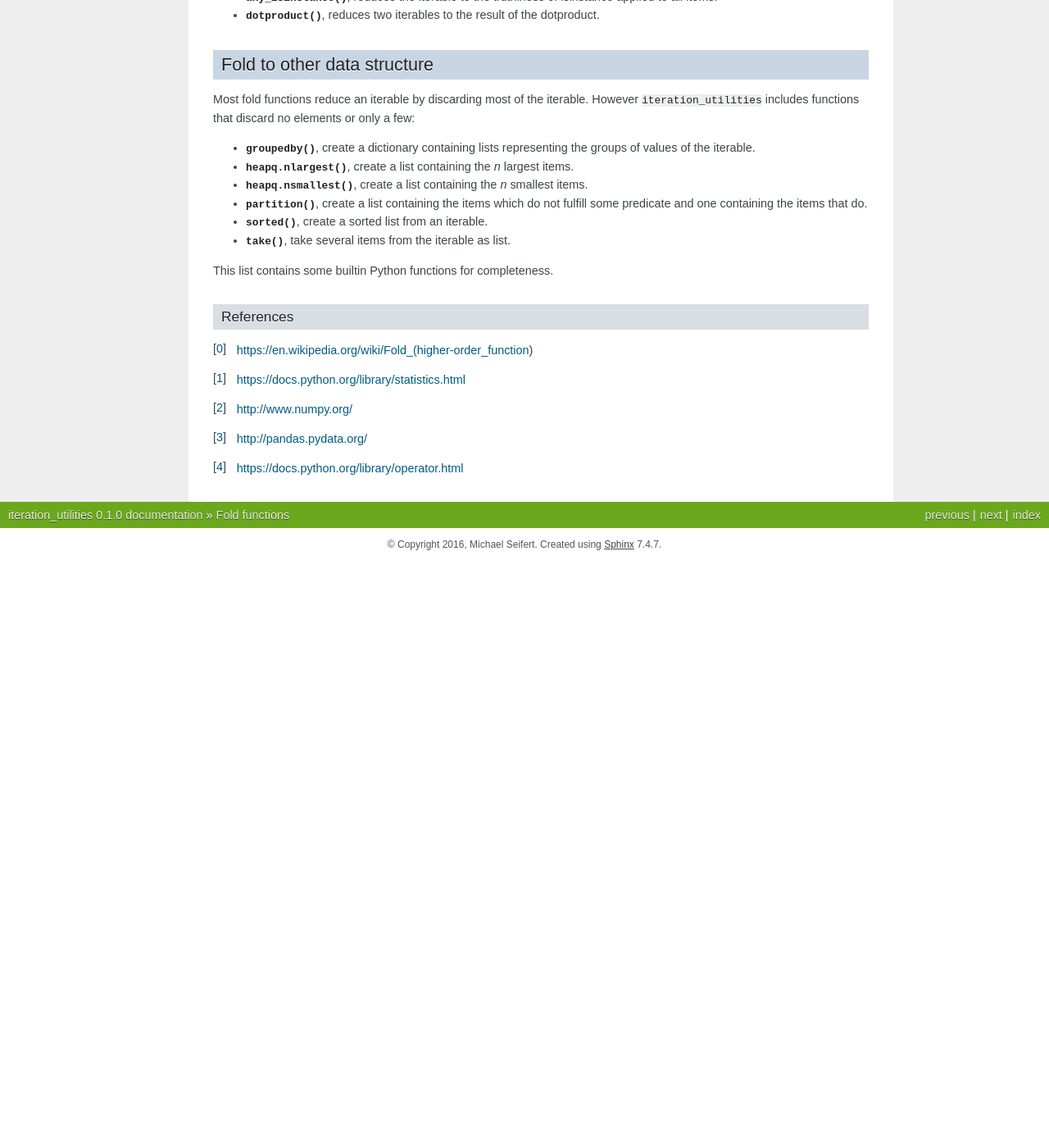
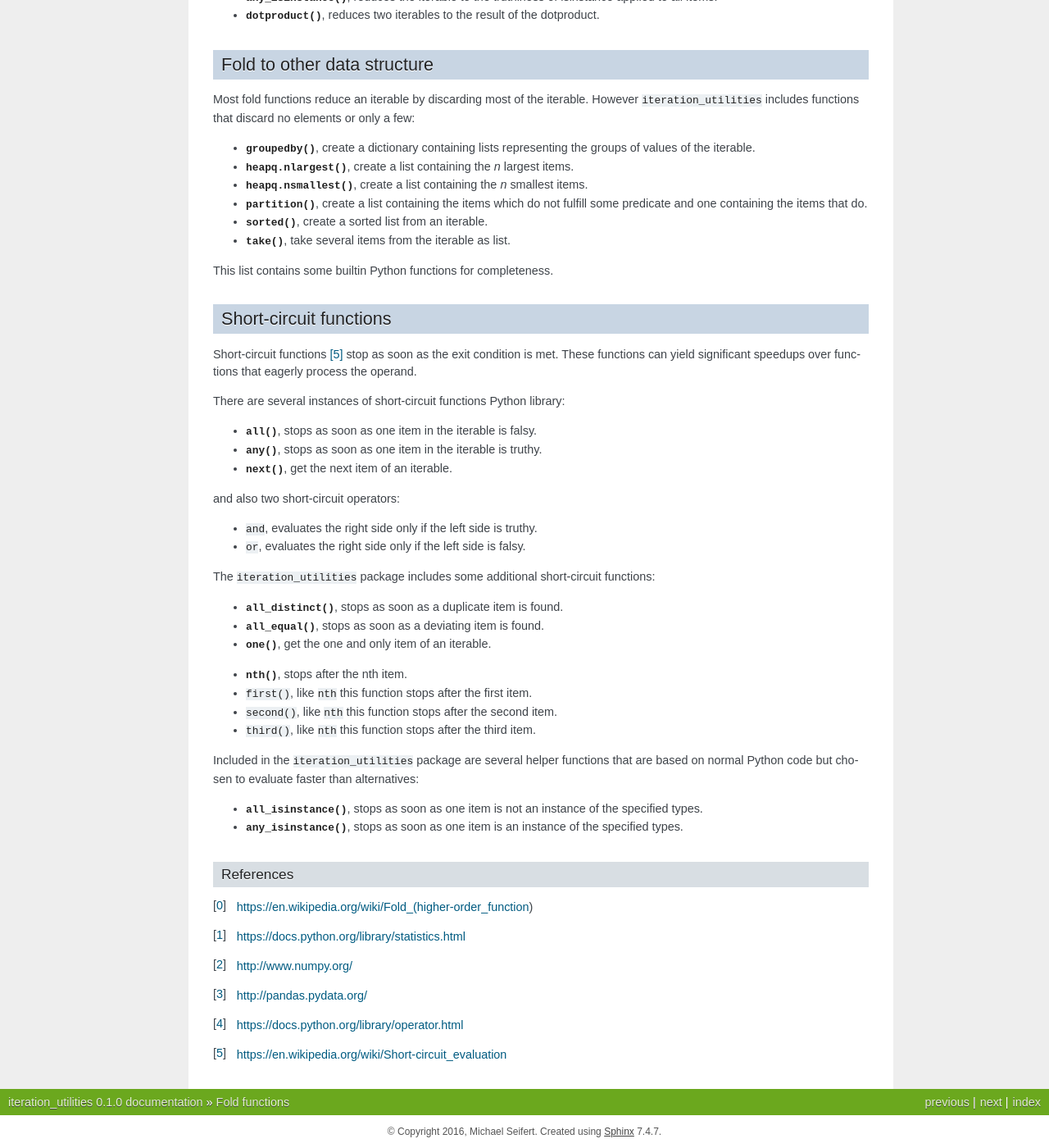
Before and after one commit to MSeifert04/iteration_utilities, a Sphinx documentation site: the page built from docs/reduce.rst, in a window 1280 px wide and 1400 px high, scrolled down 1586 px. Shown: the whole window at 82% size. Built offline with Sphinx 7.4.7, drawn with Linux system fonts in a browser that asks for light colours; before the commit the page ends 2270 px from its top, so only the background shows below that; some of the changed text lies outside the part shown.

Commit message:
include short-circuit documentation in reduce.rst

```diff
--- a/docs/index.rst
+++ b/docs/index.rst
@@ -25,9 +25,8 @@ Contents:
 
    installation
    CHANGES
-   shortcircuit
+   generators
    reduce
-   generators
    functools
    random
    callbacks
--- a/docs/reduce.rst
+++ b/docs/reduce.rst
@@ -118,6 +117,55 @@ only a few:
 This list contains some builtin Python functions for completeness.
 
 
+Short-circuit functions
+^^^^^^^^^^^^^^^^^^^^^^^
+
+Short-circuit functions [5]_ stop as soon as the exit condition is met. These
+functions can yield significant speedups over functions that eagerly process
+the operand.
+
+There are several instances of short-circuit functions Python library:
+
+- :py:func:`all`, stops as soon as one item in the iterable is falsy.
+- :py:func:`any`, stops as soon as one item in the iterable is truthy.
+- :py:func:`next`, get the next item of an iterable.
+
+and also two short-circuit operators:
+
+- ``and``, evaluates the right side only if the left side is truthy.
+- ``or``, evaluates the right side only if the left side is falsy.
+
+
+The ``iteration_utilities`` package includes some additional short-circuit
+functions:
+
+.. py:currentmodule:: iteration_utilities._cfuncs
+
+- :py:func:`all_distinct`, stops as soon as a duplicate item is found.
+- :py:func:`all_equal`, stops as soon as a deviating item is found.
+- :py:func:`one`, get the one and only item of an iterable.
+
+.. py:currentmodule:: iteration_utilities
+
+- :py:func:`nth`, stops after the nth item.
+- ``first()``, like ``nth`` this function stops after the first item.
+- ``second()``, like ``nth`` this function stops after the second item.
+- ``third()``, like ``nth`` this function stops after the third item.
+
+
+Included in the ``iteration_utilities`` package are several helper functions
+that are based on normal Python code but chosen to evaluate faster than
+alternatives:
+
+.. py:currentmodule:: iteration_utilities._helpers._performance
+
+- :py:func:`all_isinstance`, stops as soon as one item is not an instance of
+  the specified types.
+- :py:func:`any_isinstance`, stops as soon as one item is an instance of the
+  specified types.
+
+
+
 References
 ~~~~~~~~~~
 
@@ -126,3 +174,4 @@ References
 .. [2] http://www.numpy.org/
 .. [3] http://pandas.pydata.org/
 .. [4] https://docs.python.org/library/operator.html
+.. [5] https://en.wikipedia.org/wiki/Short-circuit_evaluation
```
Also changed, not shown: other parts of docs/reduce.rst (+1 -2 lines), docs/shortcircuit.rst (deleted, +0 -61 lines).
